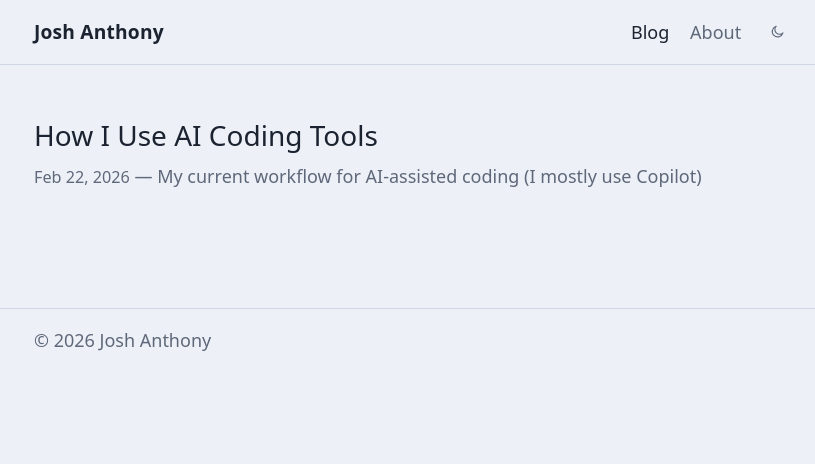
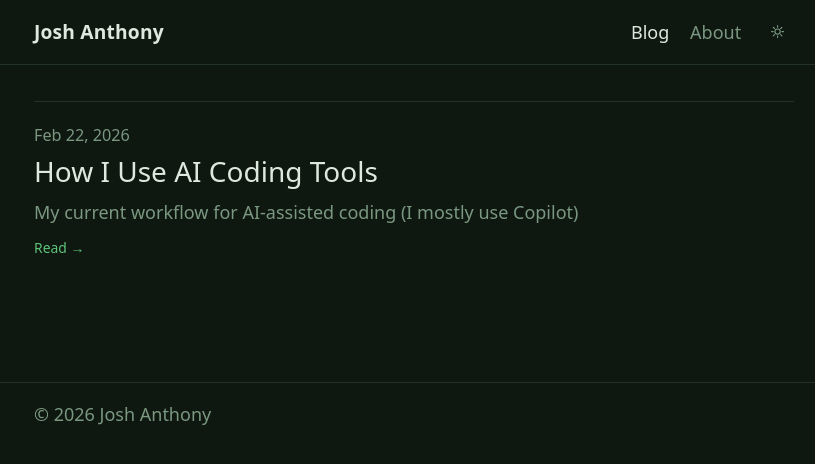
Before and after one commit to joshanthony/joshanthony.github.io, a Jekyll site: the page built from index.md, in a window 1280 px wide. Shown: the top 464 px of the page, without its empty margins (226-1041 px from the left). Built offline with Jekyll 4.4.1, drawn with Linux system fonts in a browser that asks for light colours.

Commit message:
chore: publish latest updates

```diff
--- a/assets/css/style.css
+++ b/assets/css/style.css
@@ -1,22 +1,24 @@
 :root {
   color-scheme: light;
-  --bg: #edf1f7;
-  --panel: #f7f9fd;
-  --text: #1b2230;
-  --muted: #5f687a;
-  --border: #cfd6e6;
-  --code-bg: #e7ecf6;
+  --bg:      #ffffff;
+  --panel:   #f5f5f5;
+  --text:    #0d1a0f;
+  --muted:   #5a6b5c;
+  --accent:  #1a6b2e;
+  --border:  #dde0dd;
+  --code-bg: #f0f0f0;
   --max-width: 47.5rem;
 }
 
 [data-theme="dark"] {
   color-scheme: dark;
-  --bg: #212634;
-  --panel: #282f41;
-  --text: #e6eaf2;
-  --muted: #b8c0d1;
-  --border: #3a4358;
-  --code-bg: #232a3a;
+  --bg:      #0f1711;
+  --panel:   #162019;
+  --text:    #dde8de;
+  --muted:   #7a9880;
+  --accent:  #5ec47a;
+  --border:  #233228;
+  --code-bg: #0d1510;
 }
 
 * {
@@ -208,7 +210,11 @@ a {
 
 .post-list li {
   border-bottom: 0.0625rem solid var(--border);
-  padding: 1rem 0;
+  padding: 1.25rem 0;
+}
+
+.post-list li:first-child {
+  border-top: 0.0625rem solid var(--border);
 }
 
 .post-list li:last-child {
@@ -220,7 +226,7 @@ a {
 }
 
 .post-list h3 {
-  margin: 0;
+  margin: 0.2rem 0 0;
   font-size: 1.75rem;
   line-height: 1.3;
   font-weight: 500;
@@ -228,6 +234,19 @@ a {
 
 .post-list h3 a {
   text-decoration: none;
+}
+
+.read-more {
+  display: inline-block;
+  margin-top: 0.5rem;
+  font-size: 0.87rem;
+  color: var(--accent);
+  text-decoration: none;
+}
+
+.read-more:hover {
+  text-decoration: underline;
+  color: var(--accent);
 }
 
 .post-header h1 {
--- a/assets/js/main.js
+++ b/assets/js/main.js
@@ -6,8 +6,11 @@
   const iconSun = '<svg viewBox="0 0 24 24" aria-hidden="true"><circle cx="12" cy="12" r="4.2"></circle><line x1="12" y1="2.5" x2="12" y2="5.1"></line><line x1="12" y1="18.9" x2="12" y2="21.5"></line><line x1="2.5" y1="12" x2="5.1" y2="12"></line><line x1="18.9" y1="12" x2="21.5" y2="12"></line><line x1="5.2" y1="5.2" x2="7.1" y2="7.1"></line><line x1="16.9" y1="16.9" x2="18.8" y2="18.8"></line><line x1="16.9" y1="7.1" x2="18.8" y2="5.2"></line><line x1="5.2" y1="18.8" x2="7.1" y2="16.9"></line></svg>';
   const iconMoon = '<svg viewBox="0 0 24 24" aria-hidden="true"><path d="M20.5 14.1a8.6 8.6 0 1 1-10.6-10.6 7 7 0 1 0 10.6 10.6Z"></path></svg>';
 
-  if (savedTheme === "dark" || savedTheme === "light") {
-    root.setAttribute("data-theme", savedTheme);
+  // Default to dark for new visitors; only override if they explicitly chose light
+  if (savedTheme === "light") {
+    root.setAttribute("data-theme", "light");
+  } else {
+    root.setAttribute("data-theme", "dark");
   }
 
   const updateToggleIcon = () => {
--- a/index.md
+++ b/index.md
@@ -8,11 +8,11 @@ description: Notes and insights from a software engineer.
   <ul class="post-list">
     {% for post in site.posts %}
       <li>
+        {% assign display_date = post.last_modified_at | default: post.date %}
+        <p class="post-meta"><time datetime="{{ display_date | date_to_xmlschema }}">{{ display_date | date: "%b %-d, %Y" }}</time></p>
         <h3><a href="{{ post.url | relative_url }}">{{ post.title }}</a></h3>
-        <p class="post-summary">
-          {% assign display_date = post.last_modified_at | default: post.date %}
-          <span class="post-meta"><time datetime="{{ display_date | date_to_xmlschema }}">{{ display_date | date: "%b %-d, %Y" }}</time></span>{% if post.excerpt %} — {{ post.excerpt | strip_html }}{% endif %}
-        </p>
+        {% if post.excerpt %}<p class="post-summary">{{ post.excerpt | strip_html }}</p>{% endif %}
+        <a class="read-more" href="{{ post.url | relative_url }}">Read &rarr;</a>
       </li>
     {% else %}
       <li><p>No posts yet.</p></li>
```
Also changed, not shown: 1 other file.
